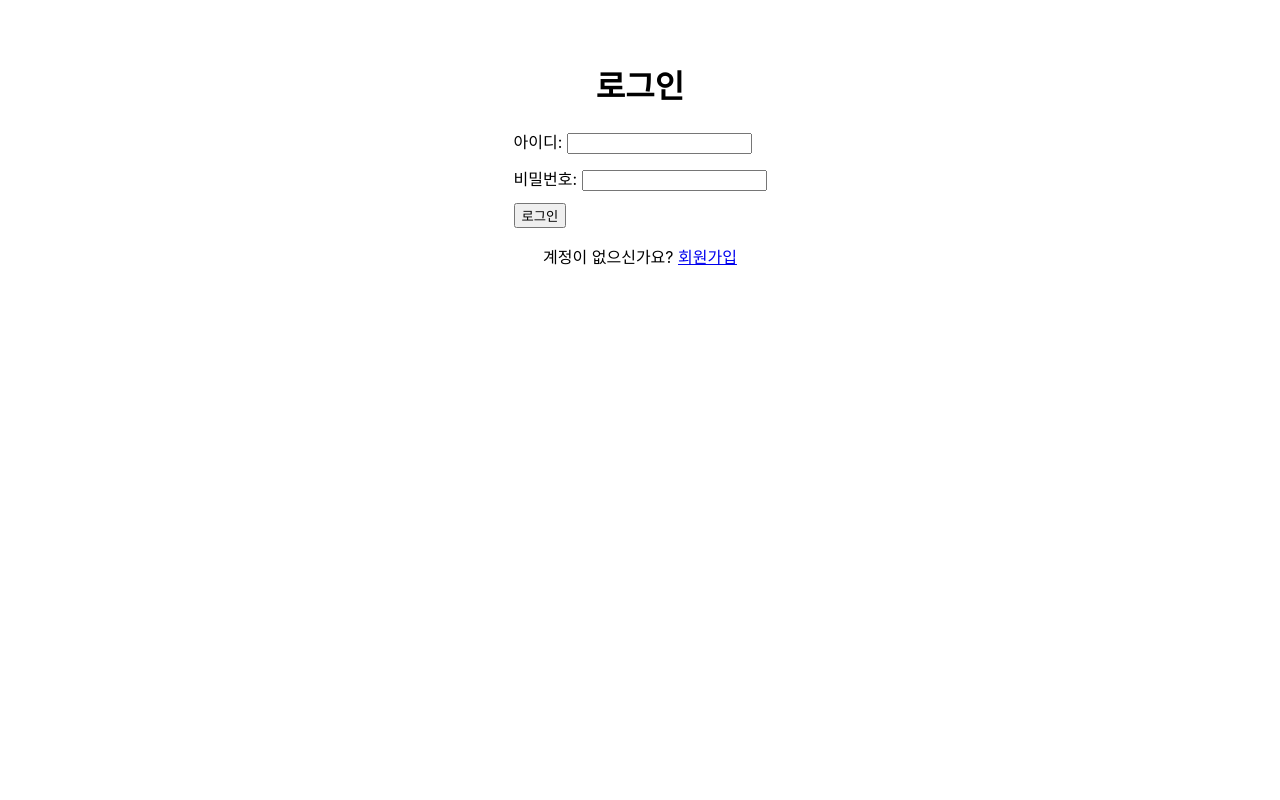
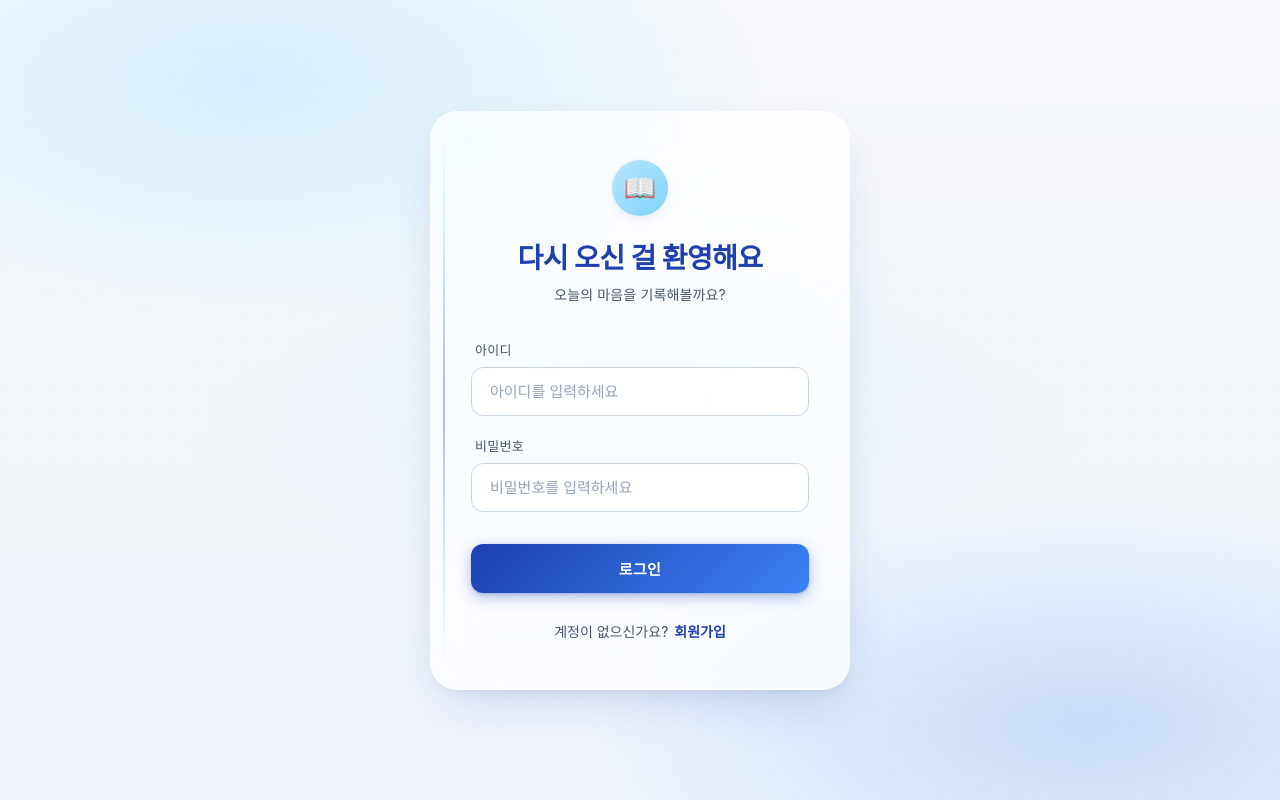
Before and after one commit to Hyunuk-Lee/Day-by-Day-Frontend-Repository, a React (Create React App) app: page /login in a window 1280 px wide. Built offline with nearby package versions, Linux system fonts and the light colour scheme.

Commit message:
로그인 회원가입 페이지 css 구현

```diff
--- a/src/index.js
+++ b/src/index.js
@@ -3,6 +3,7 @@ import ReactDOM from 'react-dom/client';
 import './index.css';
 import App from './App';
 import reportWebVitals from './reportWebVitals';
+import './styles/global.css';
 
 const root = ReactDOM.createRoot(document.getElementById('root'));
 root.render(
--- a/src/pages/Login.js
+++ b/src/pages/Login.js
@@ -1,7 +1,10 @@
+// Login.js
 import { useState } from 'react';
 import { useNavigate, Link } from 'react-router-dom';
 import { useAuth } from '../context/AuthContext';
-// import axios from 'axios';  // 백엔드 연동 시 주석 해제
+import shared from '../styles/auth-shared.module.css';
+import styles from './Login.module.css';
+import axios from 'axios'
 
 function Login() {
   const [username, setUsername] = useState('');
@@ -11,23 +14,6 @@ function Login() {
 
   const handleSubmit = async (e) => {
     e.preventDefault();
-
-    // ===== 추후 백엔드 연동 시 사용할 코드 =====
-    // try {
-    //   const response = await axios.post('http://localhost:8080/api/login', {
-    //     username,
-    //     password,
-    //   });
-    //   // 응답 예시: { token: 'jwt...', username: 'hong' }
-    //   // 토큰이 있다면 localStorage 저장: localStorage.setItem('token', response.data.token);
-    //   login(response.data.username);
-    //   navigate('/');
-    // } catch (error) {
-    //   alert('로그인 실패: ' + (error.response?.data?.message || '서버 오류'));
-    // }
-    // =========================================
-
-    // 백엔드 연동 전 임시 로직 (입력값만 있으면 로그인 성공 처리)
     if (username && password) {
       login(username);
       navigate('/');
@@ -37,30 +23,43 @@ function Login() {
   };
 
   return (
-    <div style={{ padding: '40px', textAlign: 'center' }}>
-      <h1>로그인</h1>
-      <form onSubmit={handleSubmit} style={{ display: 'inline-block', textAlign: 'left' }}>
-        <div style={{ marginBottom: '12px' }}>
-          <label>아이디: </label>
+    <div className={shared.page}>
+      <div className={shared.card}>
+        <div className={styles.icon}>📖</div>
+        <h1 className={shared.title}>다시 오신 걸 환영해요</h1>
+        <p className={shared.subtitle}>오늘의 마음을 기록해볼까요?</p>
+
+        <form onSubmit={handleSubmit} className={shared.form}>
+          <div className={shared.field}>
+            <label className={shared.label}>아이디</label>
             <input
               type="text"
+              className={shared.input}
               value={username}
               onChange={(e) => setUsername(e.target.value)}
+              placeholder="아이디를 입력하세요"
             />
           </div>
-        <div style={{ marginBottom: '12px' }}>
-          <label>비밀번호: </label>
+          <div className={shared.field}>
+            <label className={shared.label}>비밀번호</label>
             <input
               type="password"
+              className={shared.input}
               value={password}
               onChange={(e) => setPassword(e.target.value)}
+              placeholder="비밀번호를 입력하세요"
             />
           </div>
-        <button type="submit">로그인</button>
+          <button type="submit" className={shared.button}>
+            로그인
+          </button>
         </form>
-      <p>
-        계정이 없으신가요? <Link to="/register">회원가입</Link>
+
+        <p className={shared.footer}>
+          계정이 없으신가요?
+          <Link to="/register" className={shared.link}>회원가입</Link>
         </p>
+      </div>
     </div>
   );
 }
--- /dev/null
+++ b/src/pages/Login.module.css
@@ -0,0 +1,15 @@
+/* Login.module.css */
+.icon {
+  width: 56px;
+  height: 56px;
+  margin: 0 auto 20px;
+  border-radius: 50%;
+  background: linear-gradient(135deg,
+              var(--color-accent-soft),
+              var(--color-accent));
+  display: flex;
+  align-items: center;
+  justify-content: center;
+  font-size: 26px;
+  box-shadow: var(--shadow-md);
+}
--- a/src/pages/Register.js
+++ b/src/pages/Register.js
@@ -1,7 +1,9 @@
 import { useState } from 'react';
 import { useNavigate, Link } from 'react-router-dom';
 import { useAuth } from '../context/AuthContext';
-// import axios from 'axios';  // 백엔드 연동 시 주석 해제
+import axios from 'axios';  // 백엔드 연동 시 주석 해제
+import shared from '../styles/auth-shared.module.css';
+import styles from './Login.module.css';
 
 function Register() {
   const [username, setUsername] = useState('');
@@ -18,66 +20,71 @@ function Register() {
     return;
   }
 
-    // ===== 추후 백엔드 연동 시 사용할 코드 =====
-    // try {
-    //   const response = await axios.post('http://localhost:8080/api/register', {
-    //     username,
-    //     password,
-    //   });
-    //   // 응답 예시: { success: true, username: 'hong' }
-    //   alert('회원가입 성공!');
-    //   login(response.data.username);  // 가입 후 자동 로그인
-    //   navigate('/');
-    // } catch (error) {
-    //   alert('회원가입 실패: ' + (error.response?.data?.message || '서버 오류'));
-    // }
-    // =========================================
-
-    // 백엔드 연동 전 임시 로직
-    if (username && password) {
-      alert('회원가입 성공! (임시 로직)');
-      login(username);
+  try {
+    const response = await axios.post('http://localhost:8000/api/register/', {
+      username,
+      password,
+    });
+    localStorage.setItem('token', response.data.token);
+    login(response.data.username);
+    alert('회원가입 성공!');
     navigate('/');
-    } else {
-      alert('모든 항목을 입력해주세요.');
+  } catch (error) {
+    alert('회원가입 실패: ' + (error.response?.data?.message || '서버 오류'));
   }
 };
 
   return (
-    <div style={{ padding: '40px', textAlign: 'center' }}>
-      <h1>회원가입</h1>
-      <form onSubmit={handleSubmit} style={{ display: 'inline-block', textAlign: 'left' }}>
-        <div style={{ marginBottom: '12px' }}>
-          <label>아이디: </label>
+    <div className={shared.page}>
+      <div className={shared.card}>
+        <div className={styles.icon}>✨</div>
+        <h1 className={shared.title}>새로운 시작</h1>
+        <p className={shared.subtitle}>당신만의 감정 다이어리를 만들어보세요</p>
+
+        <form onSubmit={handleSubmit} className={shared.form}>
+          <div className={shared.field}>
+            <label className={shared.label}>아이디</label>
             <input
               type="text"
+              className={shared.input}
               value={username}
               onChange={(e) => setUsername(e.target.value)}
+              placeholder="사용할 아이디를 입력하세요"
             />
           </div>
-        <div style={{ marginBottom: '12px' }}>
-          <label>비밀번호: </label>
+          <div className={shared.field}>
+            <label className={shared.label}>비밀번호</label>
             <input
               type="password"
+              className={shared.input}
               value={password}
               onChange={(e) => setPassword(e.target.value)}
+              placeholder="비밀번호를 입력하세요"
             />
           </div>
-        <div style={{ marginBottom: '12px' }}>
-          <label>비밀번호 확인: </label>
+          <div className={shared.field}>
+            <label className={shared.label}>비밀번호 확인</label>
             <input
               type="password"
+              className={shared.input}
               value={passwordConfirm}
               onChange={(e) => setPasswordConfirm(e.target.value)}
+              placeholder="비밀번호를 다시 입력하세요"
             />
           </div>
-        <button type="submit">회원가입</button>
+          <button type="submit" className={shared.button}>
+            회원가입
+          </button>
         </form>
-      <p>
-        이미 계정이 있으신가요? <Link to="/login">로그인</Link>
+
+        <p className={shared.footer}>
+          이미 계정이 있으신가요?
+          <Link to="/login" className={shared.link}>로그인</Link>
         </p>
       </div>
+    </div>
   );
+
 }
 
 export default Register;
--- /dev/null
+++ b/src/pages/Register.module.css
@@ -0,0 +1,16 @@
+/* Register.module.css */
+.icon {
+  width: 56px;
+  height: 56px;
+  margin: 0 auto 20px;
+  border-radius: 50%;
+  background: linear-gradient(135deg,
+              var(--color-primary-light),
+              var(--color-primary));
+  display: flex;
+  align-items: center;
+  justify-content: center;
+  font-size: 26px;
+  color: white;
+  box-shadow: var(--shadow-md);
+}
--- /dev/null
+++ b/src/styles/auth-shared.module.css
@@ -0,0 +1,235 @@
+/* ===== 페이지 컨테이너 ===== */
+.page {
+  min-height: 100vh;
+  display: flex;
+  align-items: center;
+  justify-content: center;
+  padding: 24px;
+}
+
+/* ===== 다이어리 북 카드 (Glassmorphism) ===== */
+.card {
+  width: 100%;
+  max-width: 420px;
+  padding: 48px 40px;
+  background: var(--color-surface);
+  border: 1px solid var(--color-surface-border);
+  border-radius: var(--radius-xl);
+  backdrop-filter: blur(20px) saturate(180%);
+  -webkit-backdrop-filter: blur(20px) saturate(180%);
+  box-shadow: var(--shadow-lg);
+  position: relative;
+  animation: cardAppear 0.6s cubic-bezier(0.34, 1.56, 0.64, 1);
+}
+
+/* 다이어리 책등(spine) 느낌의 왼쪽 액센트 라인 */
+.card::before {
+  content: '';
+  position: absolute;
+  top: 24px;
+  bottom: 24px;
+  left: 12px;
+  width: 2px;
+  background: linear-gradient(
+    180deg,
+    transparent 0%,
+    var(--color-accent) 20%,
+    var(--color-primary) 50%,
+    var(--color-accent) 80%,
+    transparent 100%
+  );
+  opacity: 0.35;
+  border-radius: 2px;
+}
+
+@keyframes cardAppear {
+  from {
+    opacity: 0;
+    transform: translateY(20px) scale(0.98);
+  }
+  to {
+    opacity: 1;
+    transform: translateY(0) scale(1);
+  }
+}
+
+/* ===== 타이포그래피 ===== */
+.title {
+  font-size: 28px;
+  font-weight: 700;
+  letter-spacing: -0.02em;       /* 자간 좁힘 */
+  color: var(--color-primary);
+  text-align: center;
+  margin-bottom: 8px;
+}
+
+.subtitle {
+  font-size: 14px;
+  color: var(--color-text-secondary);
+  text-align: center;
+  margin-bottom: 36px;
+  letter-spacing: 0.01em;
+}
+
+/* ===== 폼 ===== */
+.form {
+  display: flex;
+  flex-direction: column;
+  gap: 20px;
+}
+
+.field {
+  display: flex;
+  flex-direction: column;
+  gap: 8px;
+}
+
+.label {
+  font-size: 13px;
+  font-weight: 500;
+  color: var(--color-text-secondary);
+  letter-spacing: 0.02em;
+  padding-left: 4px;
+}
+
+/* ===== Input (Glow Focus 효과) ===== */
+.input {
+  width: 100%;
+  padding: 14px 18px;
+  font-size: 15px;
+  font-family: inherit;
+  color: var(--color-text-primary);
+  background: var(--color-input-bg);
+  border: 1.5px solid var(--color-input-border);
+  border-radius: var(--radius-md);
+  outline: none;
+  transition: all var(--transition-base);
+  backdrop-filter: blur(4px);
+}
+
+.input::placeholder {
+  color: var(--color-text-muted);
+}
+
+.input:hover {
+  border-color: var(--color-accent);
+  background: rgba(255, 255, 255, 0.8);
+}
+
+.input:focus {
+  border-color: var(--color-primary);
+  background: rgba(255, 255, 255, 0.95);
+  box-shadow: var(--shadow-glow);
+  transform: translateY(-2px);   /* 떠오르는 듯한 효과 */
+}
+
+/* ===== Button ===== */
+.button {
+  width: 100%;
+  padding: 14px 24px;
+  margin-top: 12px;
+  font-size: 15px;
+  font-weight: 600;
+  font-family: inherit;
+  letter-spacing: 0.02em;
+  color: #ffffff;
+  background: linear-gradient(
+    135deg,
+    var(--color-primary) 0%,
+    var(--color-primary-light) 100%
+  );
+  border: none;
+  border-radius: var(--radius-md);
+  box-shadow: var(--shadow-button);
+  cursor: pointer;
+  transition: all var(--transition-base);
+  position: relative;
+  overflow: hidden;
+}
+
+/* 버튼 위에 빛이 흐르는 듯한 효과 */
+.button::before {
+  content: '';
+  position: absolute;
+  top: 0;
+  left: -100%;
+  width: 100%;
+  height: 100%;
+  background: linear-gradient(
+    90deg,
+    transparent,
+    rgba(255, 255, 255, 0.2),
+    transparent
+  );
+  transition: left 0.6s ease;
+}
+
+.button:hover {
+  background: linear-gradient(
+    135deg,
+    var(--color-primary-hover) 0%,
+    var(--color-primary) 100%
+  );
+  box-shadow: var(--shadow-button-hover);
+  transform: translateY(-2px);
+}
+
+.button:hover::before {
+  left: 100%;
+}
+
+.button:active {
+  transform: translateY(0);
+  box-shadow: var(--shadow-button);
+}
+
+/* ===== 하단 링크 영역 ===== */
+.footer {
+  margin-top: 28px;
+  text-align: center;
+  font-size: 14px;
+  color: var(--color-text-secondary);
+}
+
+.link {
+  color: var(--color-primary);
+  font-weight: 600;
+  text-decoration: none;
+  margin-left: 6px;
+  position: relative;
+  transition: color var(--transition-base);
+}
+
+.link::after {
+  content: '';
+  position: absolute;
+  left: 0;
+  bottom: -2px;
+  width: 100%;
+  height: 1.5px;
+  background: var(--color-primary);
+  transform: scaleX(0);
+  transform-origin: right;
+  transition: transform var(--transition-base);
+}
+
+.link:hover {
+  color: var(--color-primary-hover);
+}
+
+.link:hover::after {
+  transform: scaleX(1);
+  transform-origin: left;
+}
+
+/* ===== 반응형 ===== */
+@media (max-width: 480px) {
+  .card {
+    padding: 36px 24px;
+    border-radius: var(--radius-lg);
+  }
+
+  .title {
+    font-size: 24px;
+  }
+}
--- /dev/null
+++ b/src/styles/global.css
@@ -0,0 +1,102 @@
+/* ===== global.css — 디자인 토큰 + 전역 스타일 통합 ===== */
+
+:root {
+  /* ===== Color Palette: Deep & Calm Blue ===== */
+  --color-primary: #1E40AF;
+  --color-primary-hover: #1E3A8A;
+  --color-primary-light: #3B82F6;
+  --color-accent: #7DD3FC;
+  --color-accent-soft: #BAE6FD;
+
+  --color-bg: #F8FAFC;
+  --color-bg-deep: #EFF4FB;
+  --color-surface: rgba(255, 255, 255, 0.72);
+  --color-surface-border: rgba(255, 255, 255, 0.55);
+
+  --color-text-primary: #0F172A;
+  --color-text-secondary: #475569;
+  --color-text-muted: #94A3B8;
+
+  --color-input-border: #CBD5E1;
+  --color-input-bg: rgba(255, 255, 255, 0.6);
+
+  /* ===== Soft Shadows ===== */
+  --shadow-sm: 0 1px 2px rgba(15, 23, 42, 0.04);
+  --shadow-md: 0 4px 12px rgba(30, 64, 175, 0.06),
+               0 2px 4px rgba(15, 23, 42, 0.04);
+  --shadow-lg: 0 20px 50px -12px rgba(30, 64, 175, 0.18),
+               0 8px 20px -8px rgba(15, 23, 42, 0.08),
+               0 0 0 1px rgba(255, 255, 255, 0.6) inset;
+  --shadow-glow: 0 0 0 4px rgba(125, 211, 252, 0.25),
+                 0 4px 14px rgba(30, 64, 175, 0.12);
+  --shadow-button: 0 4px 14px rgba(30, 64, 175, 0.35),
+                   0 1px 2px rgba(30, 64, 175, 0.2);
+  --shadow-button-hover: 0 8px 22px rgba(30, 64, 175, 0.42),
+                         0 2px 4px rgba(30, 64, 175, 0.25);
+
+  /* ===== Rounded Corners ===== */
+  --radius-sm: 8px;
+  --radius-md: 12px;
+  --radius-lg: 20px;
+  --radius-xl: 28px;
+
+  /* ===== Typography ===== */
+  --font-sans: 'Pretendard', -apple-system, BlinkMacSystemFont,
+               'Apple SD Gothic Neo', 'Segoe UI', sans-serif;
+  --font-serif: 'Noto Serif KR', Georgia, serif;
+
+  /* ===== Transitions ===== */
+  --transition-base: 0.3s cubic-bezier(0.4, 0, 0.2, 1);
+  --transition-spring: 0.4s cubic-bezier(0.34, 1.56, 0.64, 1);
+}
+
+* {
+  box-sizing: border-box;
+  margin: 0;
+  padding: 0;
+}
+
+body {
+  font-family: var(--font-sans);
+  color: var(--color-text-primary);
+  background: var(--color-bg);
+  min-height: 100vh;
+  -webkit-font-smoothing: antialiased;
+  -moz-osx-font-smoothing: grayscale;
+  overflow-x: hidden;
+}
+
+body::before {
+  content: '';
+  position: fixed;
+  inset: 0;
+  z-index: -2;
+  background:
+    radial-gradient(ellipse 80% 60% at 20% 10%,
+                    rgba(125, 211, 252, 0.28) 0%, transparent 50%),
+    radial-gradient(ellipse 70% 50% at 85% 90%,
+                    rgba(59, 130, 246, 0.22) 0%, transparent 55%),
+    radial-gradient(ellipse 60% 40% at 50% 50%,
+                    rgba(186, 230, 253, 0.18) 0%, transparent 60%),
+    linear-gradient(180deg, var(--color-bg) 0%, var(--color-bg-deep) 100%);
+  animation: drift 20s ease-in-out infinite alternate;
+}
+
+@keyframes drift {
+  0%   { transform: translate(0, 0) scale(1); }
+  100% { transform: translate(-2%, 1%) scale(1.05); }
+}
+
+body::after {
+  content: '';
+  position: fixed;
+  inset: 0;
+  z-index: -1;
+  pointer-events: none;
+  opacity: 0.4;
+  background-image:
+    radial-gradient(circle at 1px 1px,
+                    rgba(30, 64, 175, 0.04) 1px,
+                    transparent 0);
+  background-size: 24px 24px;
+}
--- /dev/null
+++ b/src/styles/variable.css
@@ -0,0 +1 @@
+/*별일 없을시 삭제 예정*/
```
Also changed, not shown: src/pages/Page1.js (+13 -5 lines), src/pages/Page2.js (+12 -1 lines), src/pages/Page3.js (+12 -1 lines). Lines whose indentation alone changed are shown as unchanged.
